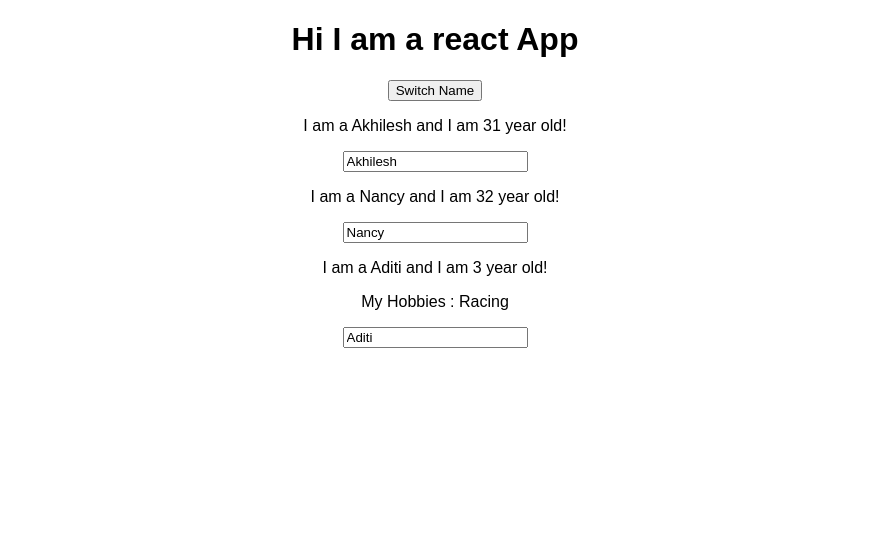
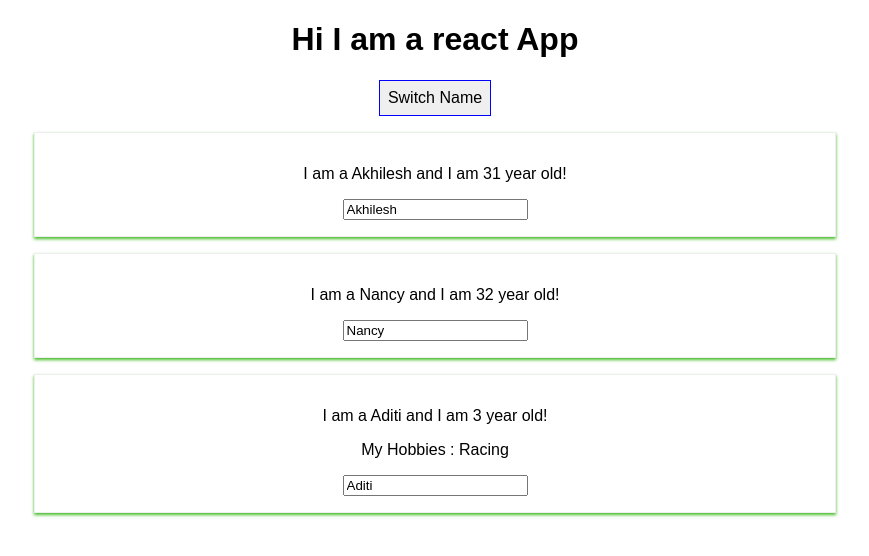
Before and after one commit to akhi0gupta007/sts-workspace, a React (Create React App) app in the folder react-complete-guide/: page / in a window 1280 px wide. Shown: the top 556 px of the page, without its empty margins (205-1074 px from the left). Built offline with nearby package versions, Linux system fonts and the light colour scheme.

Commit message:
style changes

```diff
--- a/react-complete-guide/src/App.js
+++ b/react-complete-guide/src/App.js
@@ -38,16 +38,27 @@
   }
 
   render() {
+
+    const style = {
+      backgroudColor : 'white',
+      font : 'inherit',
+      border: '1px solid blue',
+      padding: '8px',
+      cursor:'pointer'
+    };
+
     return (
       <div className="App">
         <h1>Hi I am a react App</h1>
-        <button onClick={() => this.switchMatchHandler('Akhilesh Gupta')}>Switch Name</button>
+        <button
+          style={style}
+          onClick={() => this.switchMatchHandler('Akhilesh Gupta')}>Switch Name</button>
         <Person name={this.state.persons[0].name} age={this.state.persons[0].age}> </Person>
         <Person
-        click={this.switchMatchHandler.bind(this,'Vicky')}
-        name={this.state.persons[1].name}
-        age={this.state.persons[1].age}
-        changed={this.nameChangeHandler}>
+          click={this.switchMatchHandler.bind(this, 'Vicky')}
+          name={this.state.persons[1].name}
+          age={this.state.persons[1].age}
+          changed={this.nameChangeHandler}>
         </Person>
         <Person name={this.state.persons[2].name} age={this.state.persons[2].age}>  My Hobbies : Racing</Person>
       </div>
--- /dev/null
+++ b/react-complete-guide/src/Person/Person.css
@@ -0,0 +1,8 @@
+.Person {
+width: 60%;
+margin: 16px auto;
+border: 1px solid #eee;
+box-shadow: 0 2px 3px #46bd29;
+padding: 16px;
+text-align: center;
+}
--- a/react-complete-guide/src/Person/Person.js
+++ b/react-complete-guide/src/Person/Person.js
@@ -1,8 +1,9 @@
 import React from 'react';
+import './Person.css';
 
 const person = (props) => {
     return (
-    <div>
+    <div className="Person">
          <p onClick={props.click}>I am a {props.name} and I am {props.age} year old!</p>
         <p>{props.children}</p>
         <input type="text" onChange={props.changed} value={props.name}/>
```
